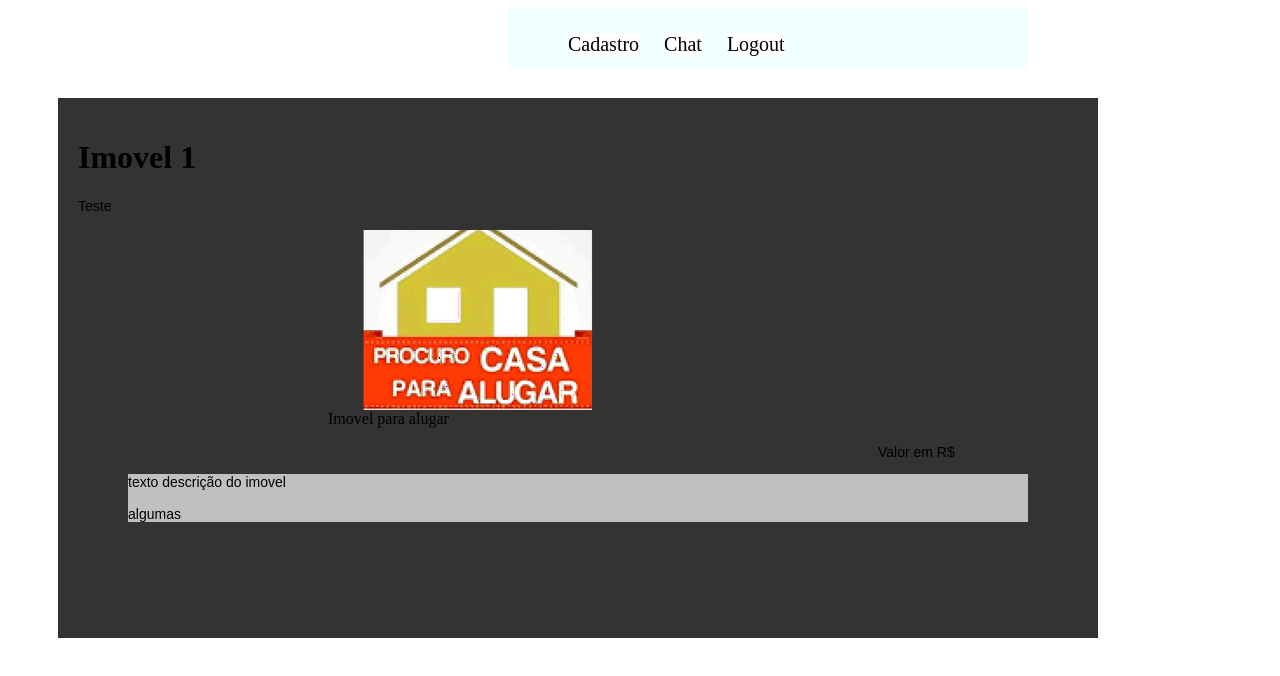
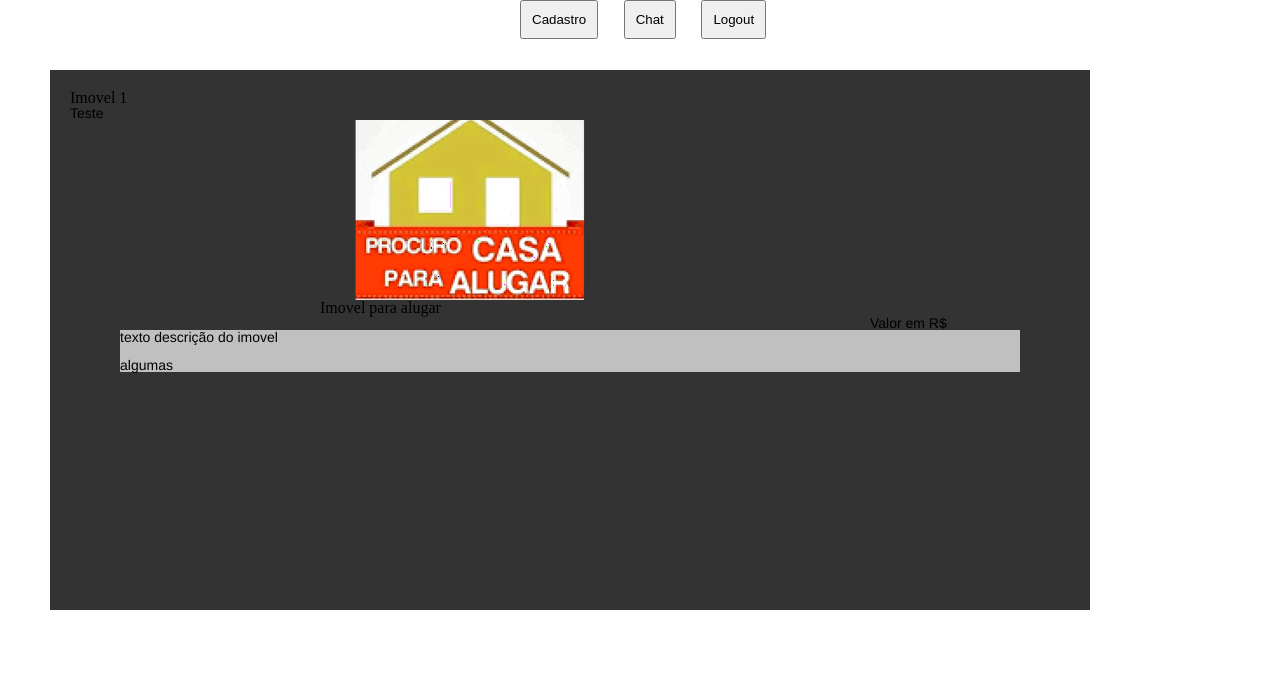
Before and after one commit to eolnardo/sound-verse, a plain HTML site: page public_html/imoveis.html in a window 1280 px wide. Drawn offline with Linux system fonts and the light colour scheme.

Commit message:
ADIMO v0.0.3
+ botões no menu

+ novas classes: menu

+ novos id: botao

coloquei os botões centralizados e colados com o topo da página

```diff
--- a/nbproject/private/private.xml
+++ b/nbproject/private/private.xml
@@ -2,6 +2,10 @@
 <project-private xmlns="http://www.netbeans.org/ns/project-private/1">
     <editor-bookmarks xmlns="http://www.netbeans.org/ns/editor-bookmarks/2" lastBookmarkId="0"/>
     <open-files xmlns="http://www.netbeans.org/ns/projectui-open-files/2">
-        <group/>
+        <group>
+            <file>file:/C:/Users/ACER/Documents/GITHUB/PW_ADO01_ADIMO/public_html/imoveis.html</file>
+            <file>file:/C:/Users/ACER/Documents/GITHUB/PW_ADO01_ADIMO/public_html/login.html</file>
+            <file>file:/C:/Users/ACER/Documents/GITHUB/PW_ADO01_ADIMO/public_html/CSS/css_estilos.css</file>
+        </group>
     </open-files>
 </project-private>
--- a/public_html/CSS/css_estilos.css
+++ b/public_html/CSS/css_estilos.css
@@ -17,19 +17,35 @@
     margin-left: 250px;
 }
 
-.container li {
-    display: inline-block;
-    margin-right: 20px;
-    background-color: background;
+#botao:first-child{
+
 }
 
-.container{
-    width: 500px;
-    height: 50px;
-    margin: 0 auto 0 500px;
-    padding: 5px 0 5px 20px;
+#botao{
+    width: auto;
+    padding: 10px
+
+}
+
+.doisprimeiros {
+    margin-right: 20px;
+}
+
+.menu li:first-child {
+    margin-left: 15px
+}
+
+.menu li {
+    display: inline-block;
+}
+
+.menu{
+    width: 270px;
+    height: 40px;
+    margin: 0 auto;
     font-size: 20px;
-    background-color: azure;
+    font-family: Helvetica, sans-serif;
+    background-color: background;
 }
 
 .descricao{
@@ -49,7 +65,7 @@
 
 p {
     font-size: 14px;
-    font-family: sans-serif;
+    font-family: Helvetica, sans-serif;
 }
 
 /* Pedro */
--- a/public_html/imoveis.html
+++ b/public_html/imoveis.html
@@ -4,18 +4,19 @@
 
         <meta charset="UTF-8">
         <meta name="viewport" content="width=device-width, initial-scale=1.0">
+        <link href="CSS/reset.css" rel="stylesheet" type="text/css"/>
         <link href="CSS/css_estilos.css" rel="stylesheet" type="text/css"/>
     </head>
-    <header class="container">
-        <nav>
-            <ul>
-                <li>Cadastro</li>
-                <li>Chat</li>
-                <li>Logout</li>
-            </ul>
-        </nav>
-    </header>
     <body>
+        <header class="menu">
+            <nav>
+                <ul>
+                    <li class="doisprimeiros"><button id="botao">Cadastro</button></li>
+                    <li class="doisprimeiros"><button id="botao">Chat</button></li>
+                    <li><button id="botao">Logout</button></li>
+                </ul>
+            </nav>
+        </header>
         <div class="imovel">
             <h1>Imovel 1</h1>
             <p>
@@ -28,7 +29,7 @@
 
             <p id="valor"> Valor em R$</p>
             <p class="descricao"> texto descrição do imovel <br></br>
-            algumas</p>
+                algumas</p>
         </div>
     </body>
 </html>
```
Also changed, not shown: public_html/IMG/imoveis/download.jfif (renamed from public_html/IMG/imoveis/imagem1.jpg).
